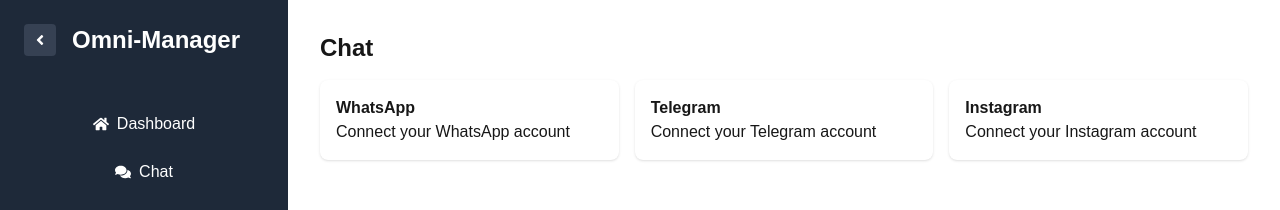
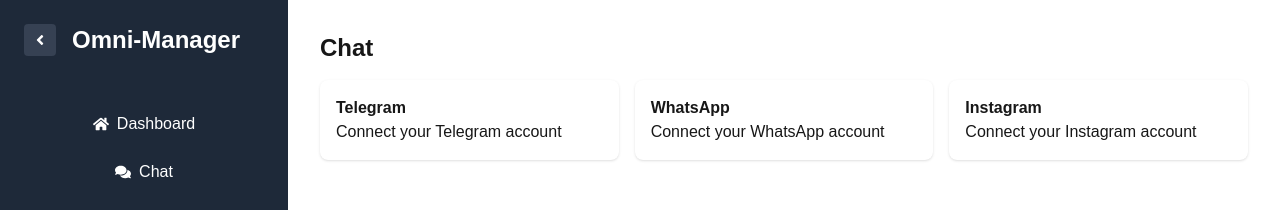
Before and after one commit to raf-xtgt/omni-manager, a Next.js app in the folder frontend/omni-manager-app/: page /chat in a window 1280 px wide. Shown: the top 210 px of the page. Built offline with nearby package versions, Linux system fonts and the light colour scheme.

Commit message:
modified chat ui ordering

```diff
--- a/frontend/omni-manager-app/src/app/chat/page.tsx
+++ b/frontend/omni-manager-app/src/app/chat/page.tsx
@@ -4,12 +4,12 @@ export default function Chat() {
         <h1 className="text-2xl font-bold mb-4">Chat</h1>
         <div className="grid grid-cols-1 md:grid-cols-2 lg:grid-cols-3 gap-4">
           <div className="bg-white p-4 rounded-lg shadow">
+            <h2 className="font-semibold">Telegram</h2>
+            <p>Connect your Telegram account</p>
+          </div>
+          <div className="bg-white p-4 rounded-lg shadow">
             <h2 className="font-semibold">WhatsApp</h2>
             <p>Connect your WhatsApp account</p>
-          </div>
-          <div className="bg-white p-4 rounded-lg shadow">
-            <h2 className="font-semibold">Telegram</h2>
-            <p>Connect your Telegram account</p>
           </div>
           <div className="bg-white p-4 rounded-lg shadow">
             <h2 className="font-semibold">Instagram</h2>
```
Also changed, not shown: 2 other files (tests, documents, lock files or other folders).
